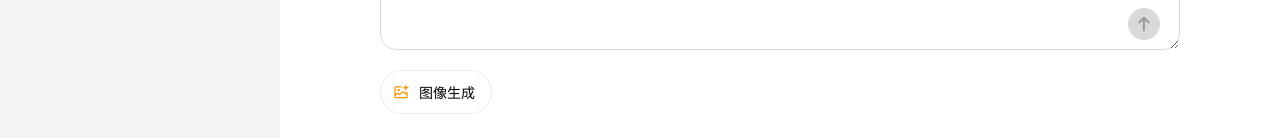
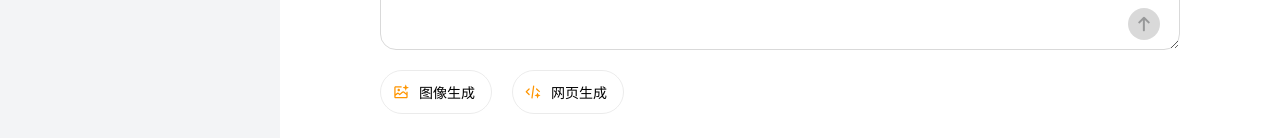
Before and after one commit to TeacherXin/gpt-xin, a React (Vite) app: page / in a window 1280 px wide. Shown: the part 250-388 px from the top of the page. Built offline with nearby package versions, Linux system fonts and the light colour scheme.

Commit message:
XIN-GPT【feat】实现网页生成的功能

```diff
--- a/src/page/components/DialogCardList/index.module.css
+++ b/src/page/components/DialogCardList/index.module.css
@@ -68,6 +68,10 @@
     ol, ul {
         margin-left: 20px;
     }
+    a {
+        text-decoration: none;
+        color: rgba(0,87,255,0.8);
+    }
 }
 
 .codeBlock {
--- a/src/page/components/DialogCardList/index.tsx
+++ b/src/page/components/DialogCardList/index.tsx
@@ -1,3 +1,4 @@
+import { useRef, useEffect } from 'react';
 import styles from './index.module.css';
 import { useDialogCardListStore } from './store';
 import ReactMarkDown from 'react-markdown';
@@ -8,8 +9,18 @@ import { Spin } from 'antd';
 
 
 const DialogCardList: React.FunctionComponent = () => {
-    const dialogCardListStore = useDialogCardListStore();
-    const dialogInputStore = useDialogInputStore();
+    const dialogCardList = useDialogCardListStore((state) => state.dialogCardList);
+    const inputLoading = useDialogInputStore((state) => state.inputLoading);
+    const scrollContainerRef = useRef<HTMLDivElement>(null);
+
+    useEffect(() => {
+        if (scrollContainerRef.current && inputLoading) {
+            const scrollHeight = scrollContainerRef.current.scrollHeight;
+            scrollContainerRef.current!.scrollTop = scrollHeight+ 200;
+        }
+    }, [dialogCardList[dialogCardList.length - 1]?.answer,
+        dialogCardList[dialogCardList.length - 1]?.htmlUrl,
+        inputLoading])
 
     // eslint-disable-next-line @typescript-eslint/no-explicit-any
     const getCode = (params: any) => {
@@ -34,9 +45,9 @@ const DialogCardList: React.FunctionComponent = () => {
 
 
     return (
-        <div className={styles.scrollContainer}>
+        <div ref={scrollContainerRef} className={styles.scrollContainer}>
             <div className={styles.dialogCardList}>
-                {dialogCardListStore.dialogCardList.map((item, index) => {
+                {dialogCardList.map((item, index) => {
                     return (
                         <div className={styles.dialogCard} key={item.cardId}>
                             <div className={styles.question}>
@@ -46,7 +57,7 @@ const DialogCardList: React.FunctionComponent = () => {
                                 item.isPicture ? (
                                     <div key={item.cardId} className={styles.pictureItem}>
                                         {
-                                            dialogInputStore.inputLoading && index === dialogCardListStore.dialogCardList.length - 1 ?
+                                            inputLoading && index === dialogCardList.length - 1 ?
                                                 <Spin className={styles.spin} /> :
                                                 <img src={item.answer} alt="" />
                                         }
@@ -56,6 +67,7 @@ const DialogCardList: React.FunctionComponent = () => {
                                         <ReactMarkDown components={{ code: getCode }}>
                                             {item.answer}
                                         </ReactMarkDown>
+                                        {item.htmlUrl && <a href={item.htmlUrl} target="_blank" rel="noreferrer">查看完整网页</a>}
                                     </div>
                                 )
                             }
--- a/src/page/components/DialogCardList/store.ts
+++ b/src/page/components/DialogCardList/store.ts
@@ -5,6 +5,7 @@ interface DialogCard {
     answer: string;
     cardId: string;
     isPicture?: boolean;
+    htmlUrl?: string;
 }
 
 interface DialogCardListStore {
@@ -14,6 +15,7 @@ interface DialogCardListStore {
     addDialogCard: (card: DialogCard) => void;
     changeLastAnswer: (question: string) => void;
     changeLastId: (id: string) => void;
+    changeLastHtmlUrl: (url: string) => void;
     clear: () => void;
 }
 
@@ -39,6 +41,13 @@ export const useDialogCardListStore = create<DialogCardListStore>((set) => (
             }
             return { dialogCardList: [...state.dialogCardList] };
         }),
+        changeLastHtmlUrl: (url: string) => set((state) => {
+            const dialogCard = state.dialogCardList[state.dialogCardList.length - 1];
+            if (dialogCard) {
+                dialogCard.htmlUrl = url;
+            }
+            return { dialogCardList: [...state.dialogCardList] };
+        }),
         clear: () => set(() => ({ dialogCardList: [], sessionId: '' })),
     }
 ));
--- a/src/page/components/DialogInput/index.tsx
+++ b/src/page/components/DialogInput/index.tsx
@@ -4,7 +4,7 @@ import SendSvg from './assets/sendSvg.js';
 import LoadingSvg from './assets/loadingSvg.js';
 import classNames from 'classnames';
 import { useDialogInputStore } from './store.js';
-import { stopSSE, connectSSE, type Major, type Message, type SendData } from '../../utils/sse.js';
+import { stopSSE, connectSSE, type Major, type Message, type SendData, type CallBackMap } from '../../utils/sse.js';
 import { useDialogCardListStore } from '../DialogCardList/store.js';
 import SkillList from '../SkillList/index.js';
 import axios from 'axios';
@@ -16,7 +16,13 @@ let controller = new AbortController();
 
 const DialogInput: React.FunctionComponent = () => {
     const inputStore = useDialogInputStore();
-    const dialogCardListStore = useDialogCardListStore();
+    const dialogCardList = useDialogCardListStore((state) => state.dialogCardList);
+    const sessionId = useDialogCardListStore((state) => state.sessionId);
+    const changeLastHtmlUrl = useDialogCardListStore((state) => state.changeLastHtmlUrl);
+    const addDialogCard = useDialogCardListStore((state) => state.addDialogCard);
+    const changeLastAnswer = useDialogCardListStore((state) => state.changeLastAnswer);
+    const changeLastId = useDialogCardListStore((state) => state.changeLastId);
+    const setSessionId = useDialogCardListStore((state) => state.setSessionId);
     const skillStore = useSkillStore();
     const sendData = () => {
         if (skillStore.selectedSkill === 'picture') {
@@ -35,7 +41,7 @@ const DialogInput: React.FunctionComponent = () => {
         const data: SendData = {
             message: inputStore.inputValue,
         };
-        dialogCardListStore.addDialogCard({
+        addDialogCard({
             question: inputStore.inputValue,
             answer: '',
             cardId: '',
@@ -43,30 +49,37 @@ const DialogInput: React.FunctionComponent = () => {
         inputStore.setInputValue('');
         inputStore.setInputLoading(true);
         const messageCallback = (message: Message) => {
-            dialogCardListStore.changeLastAnswer(message.content);
+            changeLastAnswer(message.content);
         };
         const closeCallback = () => {
             inputStore.setInputLoading(false);
         };
         const majorCallback = (major: Major) => {
-            dialogCardListStore.changeLastId(major.id);
+            changeLastId(major.id);
             if (major.sessionId) {
-                dialogCardListStore.setSessionId(major.sessionId);
+                setSessionId(major.sessionId);
             }
         };
-        if (dialogCardListStore.sessionId) {
-            data.sessionId = dialogCardListStore.sessionId;
+        if (sessionId) {
+            data.sessionId = sessionId;
         }
-        connectSSE(url, data, {
+        const callbackMap: CallBackMap =  {
             message: messageCallback,
             major: majorCallback,
             close: closeCallback,
-        });
+        }
+        if (skillStore.selectedSkill === 'html') {
+            data.type = 'html';
+            callbackMap.source = (source) => {
+                changeLastHtmlUrl(source.html);
+            };
+        }
+        connectSSE(url, data, callbackMap);
     };
 
     const sendDataByPicture = (message: string) => {
         inputStore.setInputValue('');
-        dialogCardListStore.addDialogCard({
+        addDialogCard({
             question: message,
             answer: '',
             cardId: '',
@@ -76,8 +89,8 @@ const DialogInput: React.FunctionComponent = () => {
         axios.post('http://localhost:3002/picture', {message}, {signal: controller.signal}).then(res => {
             if (res.data.data && res.data.code === 0) {
                 const { data, cardId } = res.data;
-                dialogCardListStore.changeLastAnswer(data);
-                dialogCardListStore.changeLastId(cardId);
+                changeLastAnswer(data);
+                changeLastId(cardId);
                 inputStore.setInputLoading(false);
             }
         })
@@ -85,7 +98,7 @@ const DialogInput: React.FunctionComponent = () => {
     return (
         <div className={classNames({
             [styles.dialogInput]: true,
-            [styles.bottomInput]: dialogCardListStore.dialogCardList?.length,
+            [styles.bottomInput]: dialogCardList?.length,
         })}
         >
             <TextArea onChange={(e) => {
@@ -94,7 +107,7 @@ const DialogInput: React.FunctionComponent = () => {
                 value={inputStore.inputValue}
                 className={styles.textArea}
             />
-            {dialogCardListStore.dialogCardList.length === 0 && <SkillList />}
+            {dialogCardList.length === 0 && <SkillList />}
             {
                 !inputStore.inputLoading ? (
                     <div
--- /dev/null
+++ b/src/page/components/SkillList/assets/htmlSvg.tsx
@@ -0,0 +1,5 @@
+const HtmlSvg = () => (
+    <svg xmlns="http://www.w3.org/2000/svg" width="1em" height="1em" fill="none" viewBox="0 0 24 24"><path fill="currentColor" fill-rule="evenodd" d="M13.113 2.266a.936.936 0 0 1 .797 1.057l-2.476 17.614a.936.936 0 0 1-1.854-.26l2.476-17.615a.936.936 0 0 1 1.057-.796M6.811 6.744a.936.936 0 0 1 0 1.324l-3.55 3.55 3.55 3.551a.936.936 0 1 1-1.324 1.324l-4.213-4.212a.936.936 0 0 1 0-1.325l4.213-4.212a.936.936 0 0 1 1.324 0m15.447 4.213c.357.356.365.93.025 1.297a6.05 6.05 0 0 0-2.377-1.001l-3.185-3.185a.936.936 0 1 1 1.324-1.324zm-3.47 10.491a.48.48 0 0 0 .48-.425c.225-1.341.423-2.03.849-2.457.425-.426 1.11-.624 2.445-.849a.485.485 0 0 0 .438-.48.48.48 0 0 0-.44-.48c-1.332-.227-2.018-.425-2.443-.851-.426-.427-.624-1.115-.849-2.455a.48.48 0 0 0-.48-.428.49.49 0 0 0-.481.426c-.226 1.341-.423 2.03-.85 2.457-.424.426-1.108.624-2.44.85a.48.48 0 0 0-.442.481c0 .26.199.448.439.48 1.335.225 2.02.418 2.444.842.426.425.623 1.114.849 2.466.04.24.23.423.482.423" clip-rule="evenodd" /></svg>
+)
+
+export default HtmlSvg;
--- a/src/page/components/SkillList/index.module.css
+++ b/src/page/components/SkillList/index.module.css
@@ -1,7 +1,8 @@
 .skillList {
     margin-top: 20px;
     position: absolute;
-    .pictureItem {
+    display: flex;
+    .skillItem {
         width: 98px;
         height: 42px;
         color: #ff9500;
@@ -11,6 +12,7 @@
         border-radius: 32px;
         border: 1px solid rgba(0,0,0,.08);
         cursor: pointer;
+        margin-right: 20px;
         p {
             color: #000000;
             font-size: 14px;
--- a/src/page/components/SkillList/index.tsx
+++ b/src/page/components/SkillList/index.tsx
@@ -1,27 +1,56 @@
 import classNames from 'classnames';
 import PictureSvg from './assets/pictureSvg';
+import HtmlSvg from './assets/htmlSvg';
 import styles from './index.module.css';
 import { useSkillStore } from './store';
+interface SkillItem {
+    id: 'picture' | 'html';
+    name: string;
+}
+
+const skillList: SkillItem[] = [
+    {
+        id: 'picture',
+        name: '图像生成',
+    },
+    {
+        id: 'html',
+        name: '网页生成',
+    },
+]
+
+const IconMap = {
+    picture: PictureSvg,
+    html: HtmlSvg,
+}
 
 const SkillList: React.FunctionComponent = () => {
     const skillStore = useSkillStore();
     return (
         <div className={styles.skillList}>
-            <div className={classNames({
-                [styles.pictureItem]: true,
-                [styles.selected]: skillStore.selectedSkill === 'picture',
+            {
+                skillList.map((item) => {
+                    const Icon = IconMap[item.id];
+                    return (
+                        <div key={item.id}
+                            className={classNames({
+                                [styles.skillItem]: true,
+                                [styles.selected]: skillStore.selectedSkill === item.id,
                             })}
                             onClick={() => {
-                    if (skillStore.selectedSkill !== 'picture') {
-                        skillStore.setSelectedSkill('picture');
+                                if (skillStore.selectedSkill !== item.id) {
+                                    skillStore.setSelectedSkill(item.id);
                                 } else {
                                     skillStore.setSelectedSkill('');
                                 }
                             }}
                         >
-                <PictureSvg />
-                <p>图像生成</p>
+                            <Icon />
+                            <p>{item.name}</p>
                         </div>
+                    )
+                })
+            }
         </div>
     );
 };
--- a/src/page/components/SkillList/store.ts
+++ b/src/page/components/SkillList/store.ts
@@ -1,8 +1,8 @@
 import { create } from 'zustand';
 
 interface SkillStore {
-    selectedSkill: 'picture' | '';
-    setSelectedSkill: (skill: 'picture' | '') => void;
+    selectedSkill: 'picture' | 'html' | '';
+    setSelectedSkill: (skill: 'picture' | 'html' | '') => void;
 }
 
 export const useSkillStore = create<SkillStore>((set) => ({
--- a/src/page/index.module.css
+++ b/src/page/index.module.css
@@ -1,6 +1,10 @@
 * {
     padding: 0;
     margin: 0;
+}
+
+a:hover {
+    color: #0057ff;
 }
 
 body {
```
Also changed, not shown: src/page/utils/sse.ts (+17 -3 lines). Lines whose indentation alone changed are shown as unchanged.
